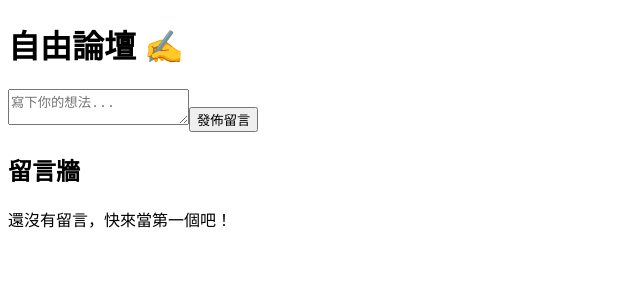
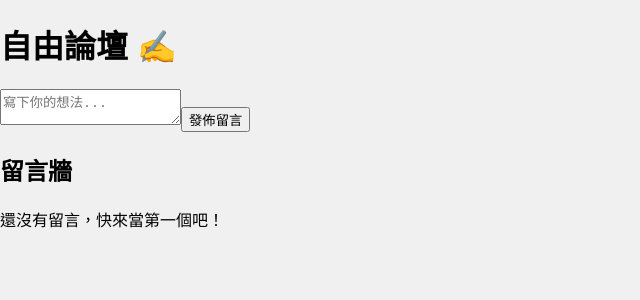
Before and after one commit to benjaminchen7788/freedom-forum, a Next.js app: page / in a window 1280 px wide. Shown: the top 300 px of the page, without its empty margins (0-640 px from the left). Built offline with nearby package versions, Linux system fonts and the light colour scheme.

Commit message:
Add files via upload
fix comment malfunction

```diff
--- /dev/null
+++ b/app/layout.tsx
@@ -0,0 +1,19 @@
+// app/layout.tsx
+export const metadata = {
+  title: '自由論壇',
+  description: '一個人人可發聲的自由平台',
+}
+
+export default function RootLayout({
+  children,
+}: {
+  children: React.ReactNode
+}) {
+  return (
+    <html lang="zh-Hant">
+      <body style={{ backgroundColor: '#f0f0f0', margin: 0, fontFamily: 'sans-serif' }}>
+        {children}
+      </body>
+    </html>
+  )
+}
```
